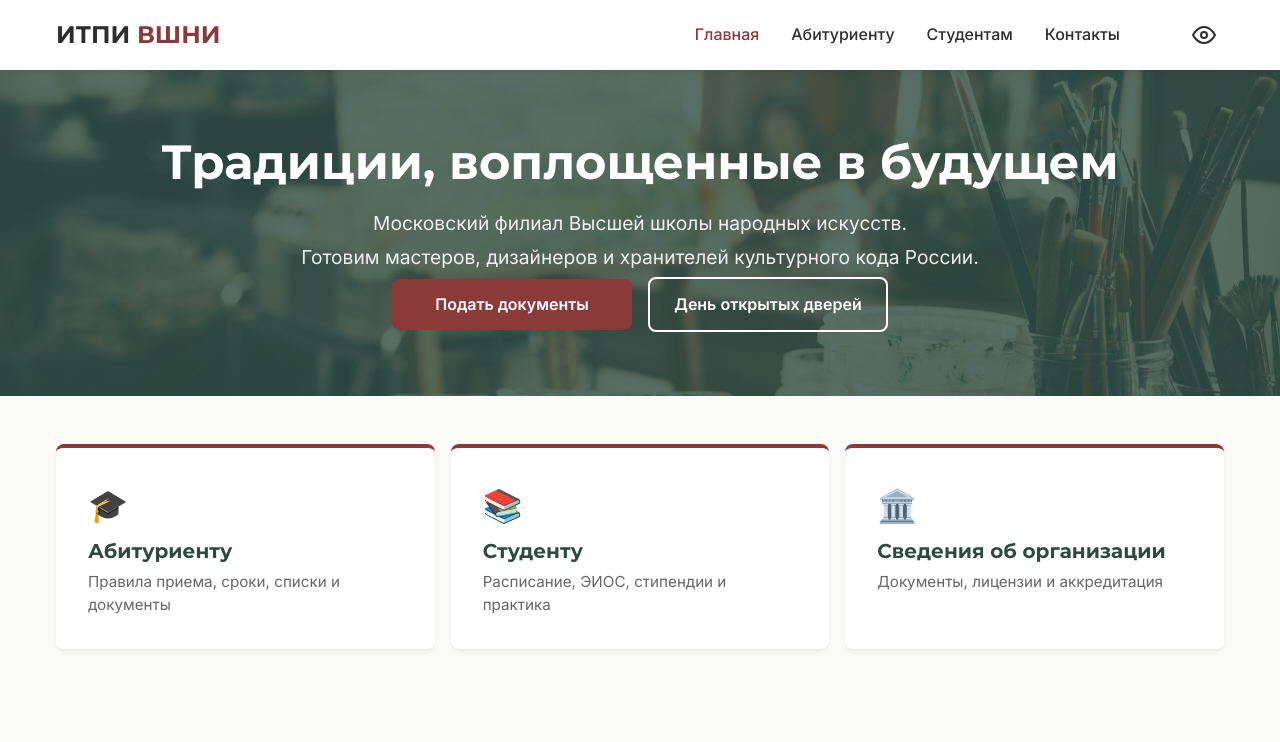
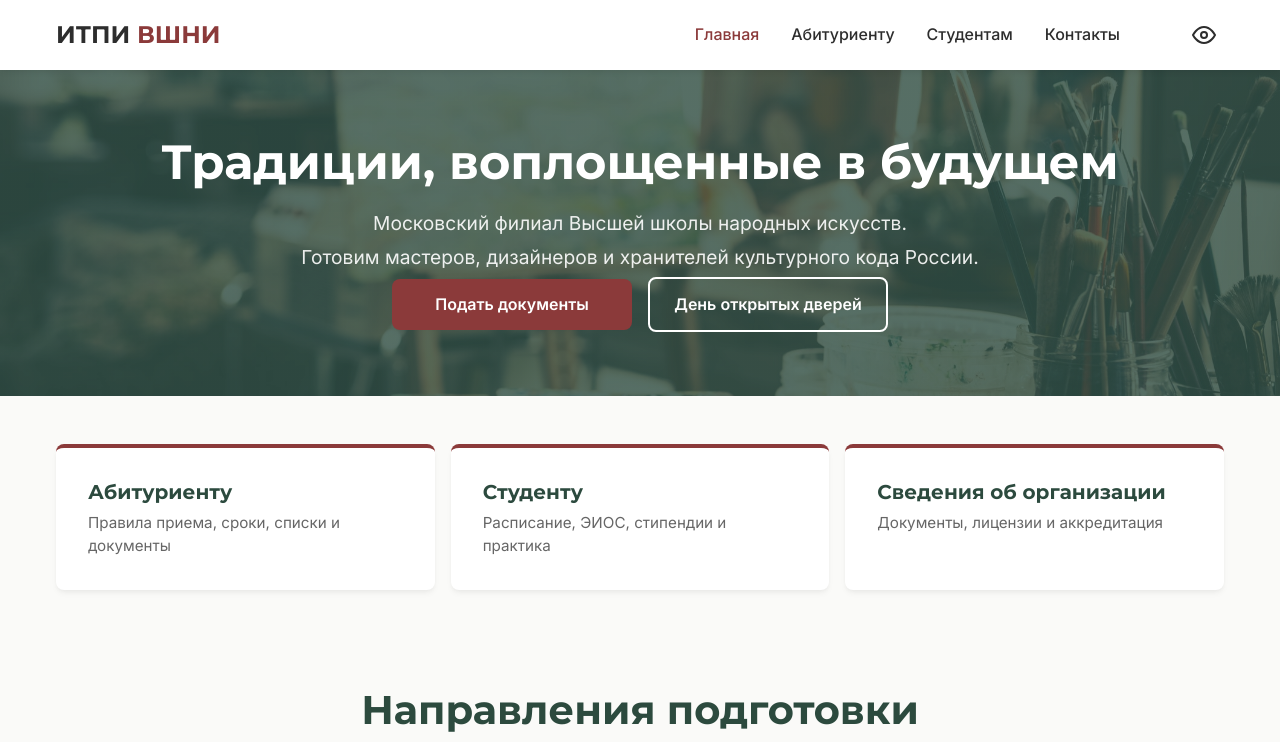
Before and after one commit to JaneOnion/mf_itpi_hsfa, a plain HTML site: page index.html in a window 1280 px wide. Shown: the top 742 px of the page. Drawn offline with Linux system fonts and the light colour scheme.

Commit message:
Update index.html

```diff
--- a/index.html
+++ b/index.html
@@ -74,17 +74,14 @@
         <section class="quick-links container">
             <div class="quick-links__grid">
                 <a href="admissions.html" class="link-card">
-                    <span class="link-card__icon">🎓</span>
                     <h3 class="link-card__title">Абитуриенту</h3>
                     <p class="link-card__text">Правила приема, сроки, списки и документы</p>
                 </a>
                 <a href="#" class="link-card">
-                    <span class="link-card__icon">📚</span>
                     <h3 class="link-card__title">Студенту</h3>
                     <p class="link-card__text">Расписание, ЭИОС, стипендии и практика</p>
                 </a>
                 <a href="#" class="link-card">
-                    <span class="link-card__icon">🏛️</span>
                     <h3 class="link-card__title">Сведения об организации</h3>
                     <p class="link-card__text">Документы, лицензии и аккредитация</p>
                 </a>
```
